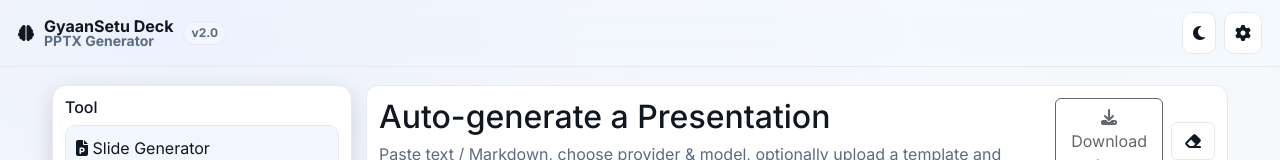
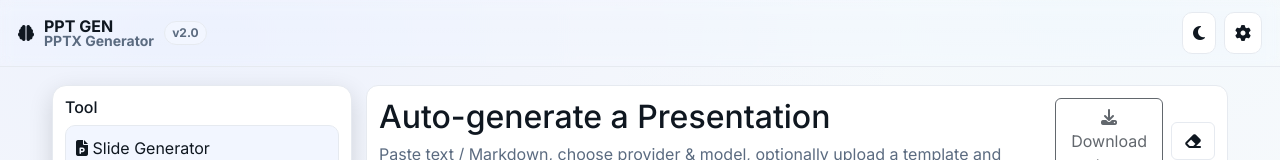
Before and after one commit to NipunIITM/Auto-generated-ppt, a plain HTML site: page index.html in a window 1280 px wide. Shown: the top 160 px of the page. Drawn offline with nearby package versions, Linux system fonts and the light colour scheme.

Commit message:
Update index.html

```diff
--- a/index.html
+++ b/index.html
@@ -84,7 +84,7 @@
     <div class="nav-brand">
       <i class="fas fa-brain"></i>
       <div style="display:flex;flex-direction:column;line-height:1">
-        <span class="brand-text">GyaanSetu Deck</span>
+        <span class="brand-text">PPT GEN</span>
         <small class="muted">PPTX Generator</small>
       </div>
       <span class="version">v2.0</span>
@@ -220,7 +220,7 @@
   <script src="https://cdn.jsdelivr.net/npm/bootstrap@5.3.2/dist/js/bootstrap.bundle.min.js"></script>
 
   <script>
-  /* ========= PPT-only GyaanSetu UI — Single file =========
+  /* ========= PPT-only PPT GEN UI — Single file =========
      - Compatible with /generate (your app.py)
      - Expanded model lists per provider
      - All UI functions implemented: validate, paste key, model list, generate (fetch -> blob), history, download
```
